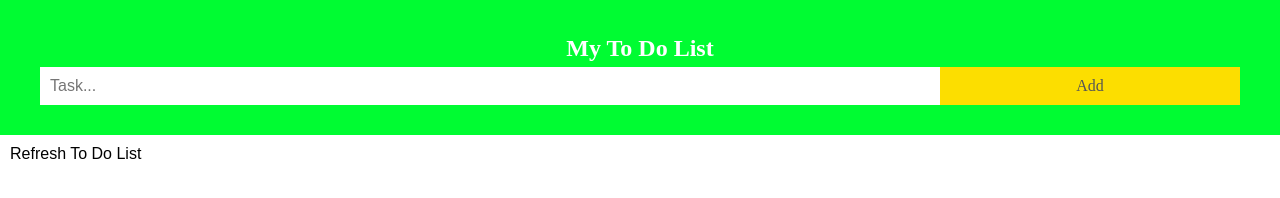
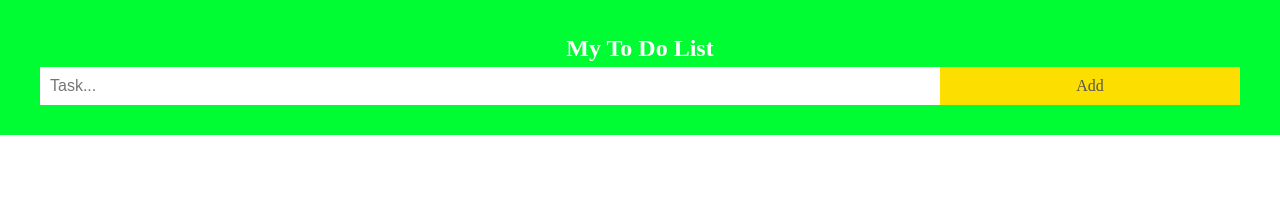
Before and after one commit to AmyGregory613/simple-task-list, a plain HTML site: page index.html in a window 1280 px wide. Drawn offline with Linux system fonts and the light colour scheme.

Commit message:
still not working properly

```diff
--- a/index.html
+++ b/index.html
@@ -14,7 +14,6 @@
     </div>
     <!-- Andy's code<input type="button" id="submit" value="submit" onclick="add();"/> -->
     <div>
-      <input type="input" value="Refresh To Do List" onclick="readAll();" >
       <ul id="myUL">
 
       </ul>
```
